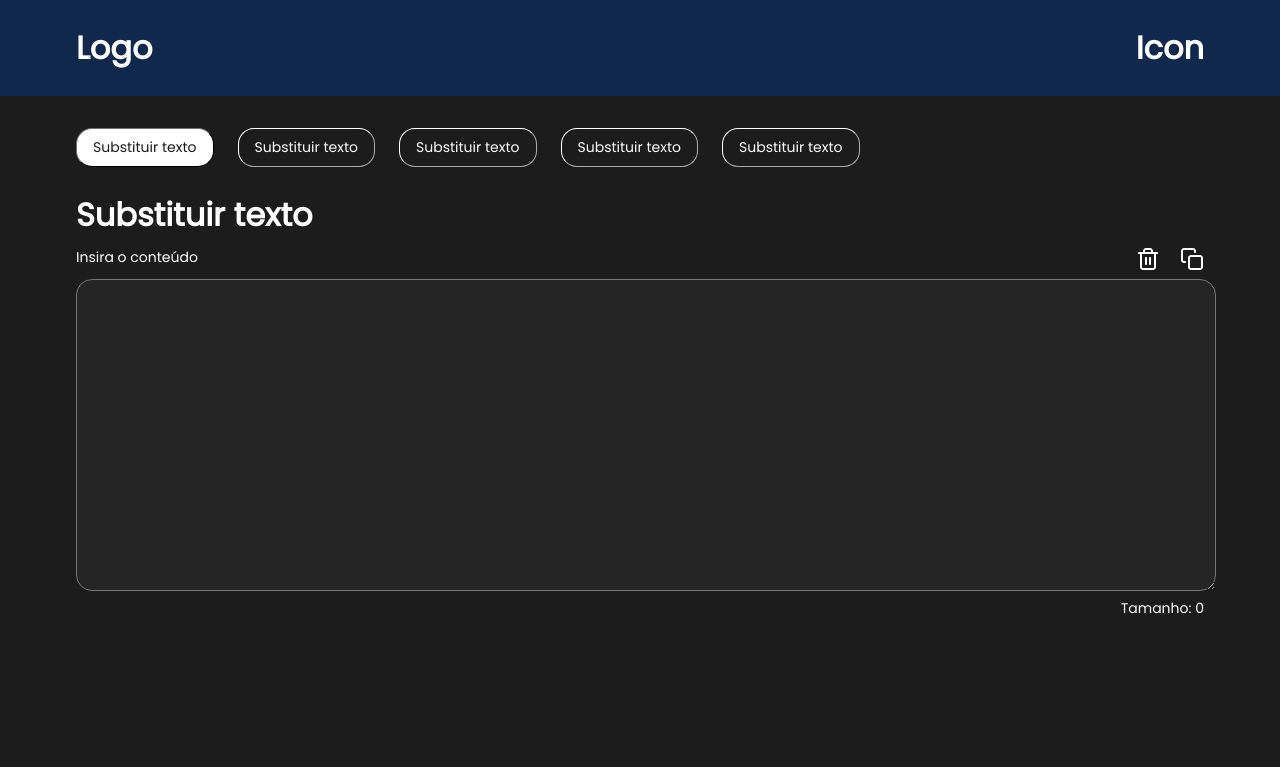
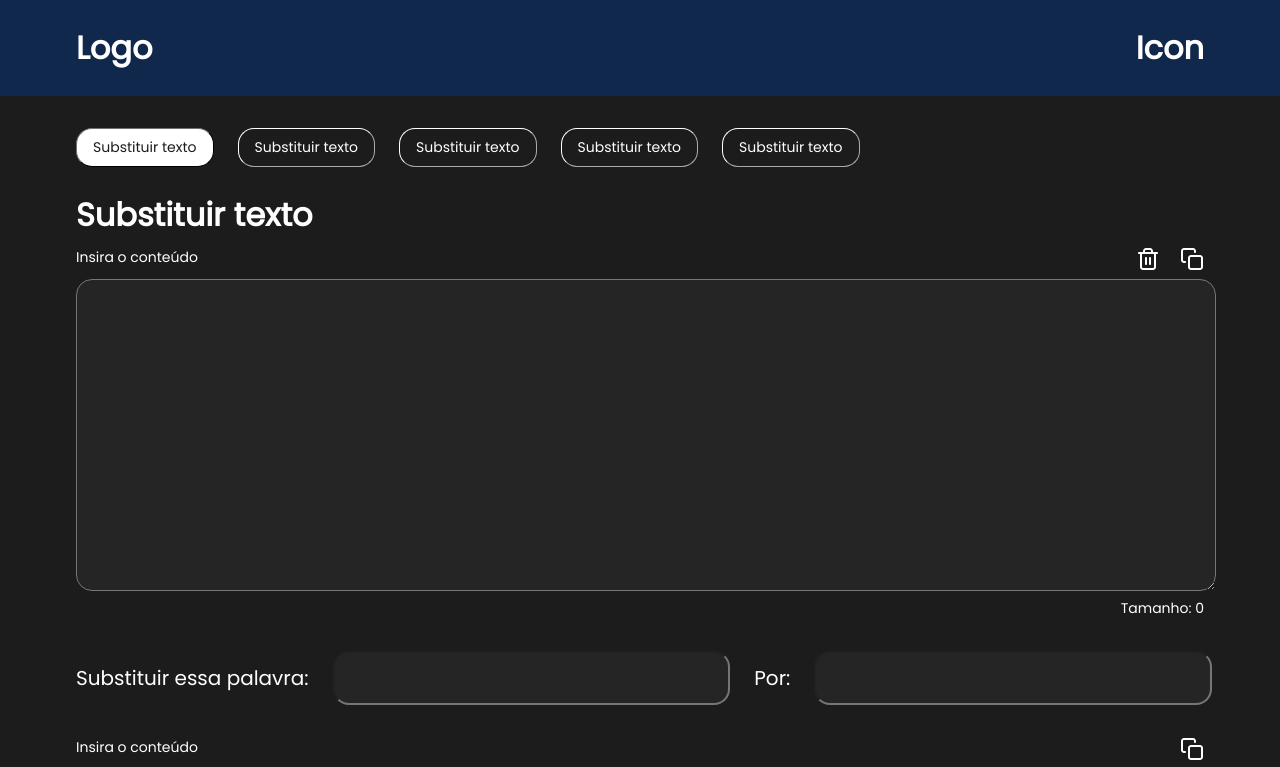
Before and after one commit to Miguel446/lab-string-tools, an Angular app: page /replace-text in a window 1280 px wide. Shown: the top 767 px of the page. Built offline with nearby package versions, Linux system fonts and the light colour scheme.

Commit message:
feat: started replace text feature

```diff
--- a/src/app/features/replace-text/replace-text.component.css
+++ b/src/app/features/replace-text/replace-text.component.css
@@ -0,0 +1,26 @@
+.replace-menu {
+    display: flex;
+    flex-direction: row;
+    align-items: center;
+    width: 100%;
+    margin-top: 32px;
+    margin-bottom: 32px;
+}
+
+.replace {
+    color: #FFFFFF;
+    margin-right: 24px;
+    font-size: 20px;
+
+}
+
+.with {
+    color: #FFFFFF;
+    margin-right: 24px;
+    margin-left: 32px;
+    font-size: 20px;
+}
+
+.input-area {
+    flex: 1;
+}
--- a/src/app/features/replace-text/replace-text.component.html
+++ b/src/app/features/replace-text/replace-text.component.html
@@ -1,2 +1,9 @@
 <p class="feature-title mb-16">Substituir texto</p>
-<app-text-area [options]="['clear','copy']" (textOutput)="handleTextOutput($event)"></app-text-area>
+<app-text-area [options]="['clear','copy']" (textAreaListener)="handleUserText($event)"></app-text-area>
+<div class="replace-menu">
+    <p class="replace">Substituir essa palavra:</p>
+    <app-input class="input-area" (inputListener)="handleReplaceText($event)"></app-input>
+    <p class="with">Por:</p>
+    <app-input class="input-area" (inputListener)="handleReplaceWithText($event)"></app-input>
+</div>
+<app-text-area [options]="['copy']" [text]="result"></app-text-area>
--- a/src/app/features/replace-text/replace-text.component.ts
+++ b/src/app/features/replace-text/replace-text.component.ts
@@ -7,8 +7,18 @@ import { Component } from '@angular/core';
 })
 export class ReplaceTextComponent {
 
-  handleTextOutput(text: string) {
+  result: string = '';
+
+  handleUserText(text: string) {
     console.log("Event: " + text);
+  }
+
+  handleReplaceText(replaceText: string) {
+    console.log('Replace: ' + replaceText);
+  }
+
+  handleReplaceWithText(replaceWithText: string) {
+    console.log('Replace With: ' + replaceWithText);
   }
 
   replaceText() {
```
